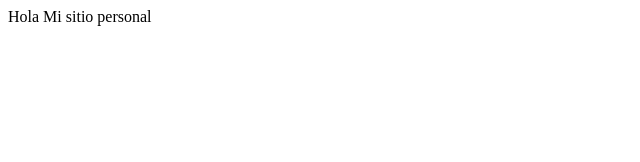
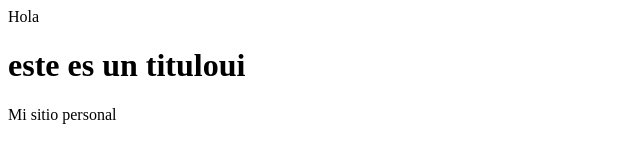
Before and after one commit to pesadilla24/pesadilla24, a plain HTML site: page index.html in a window 1280 px wide. Shown: the whole page, without its empty margins (0-640 px from the left). Drawn offline with Linux system fonts and the light colour scheme.

Commit message:
añado titulo1

```diff
--- a/index.html
+++ b/index.html
@@ -2,5 +2,6 @@
 <head>
 Hola
 <head>
+<h1>este es un tituloui</h1>
 Mi sitio personal
 <html>
```
